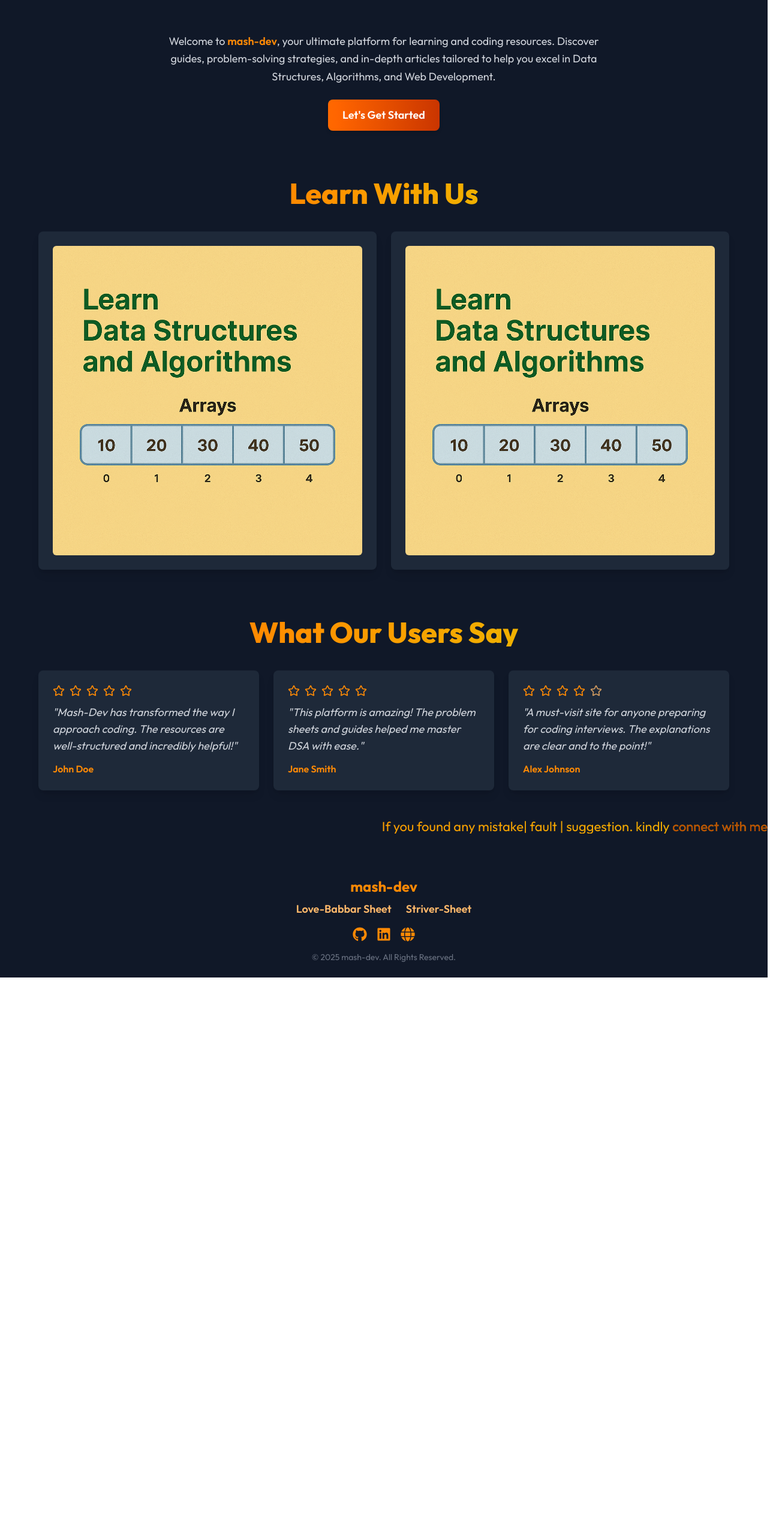
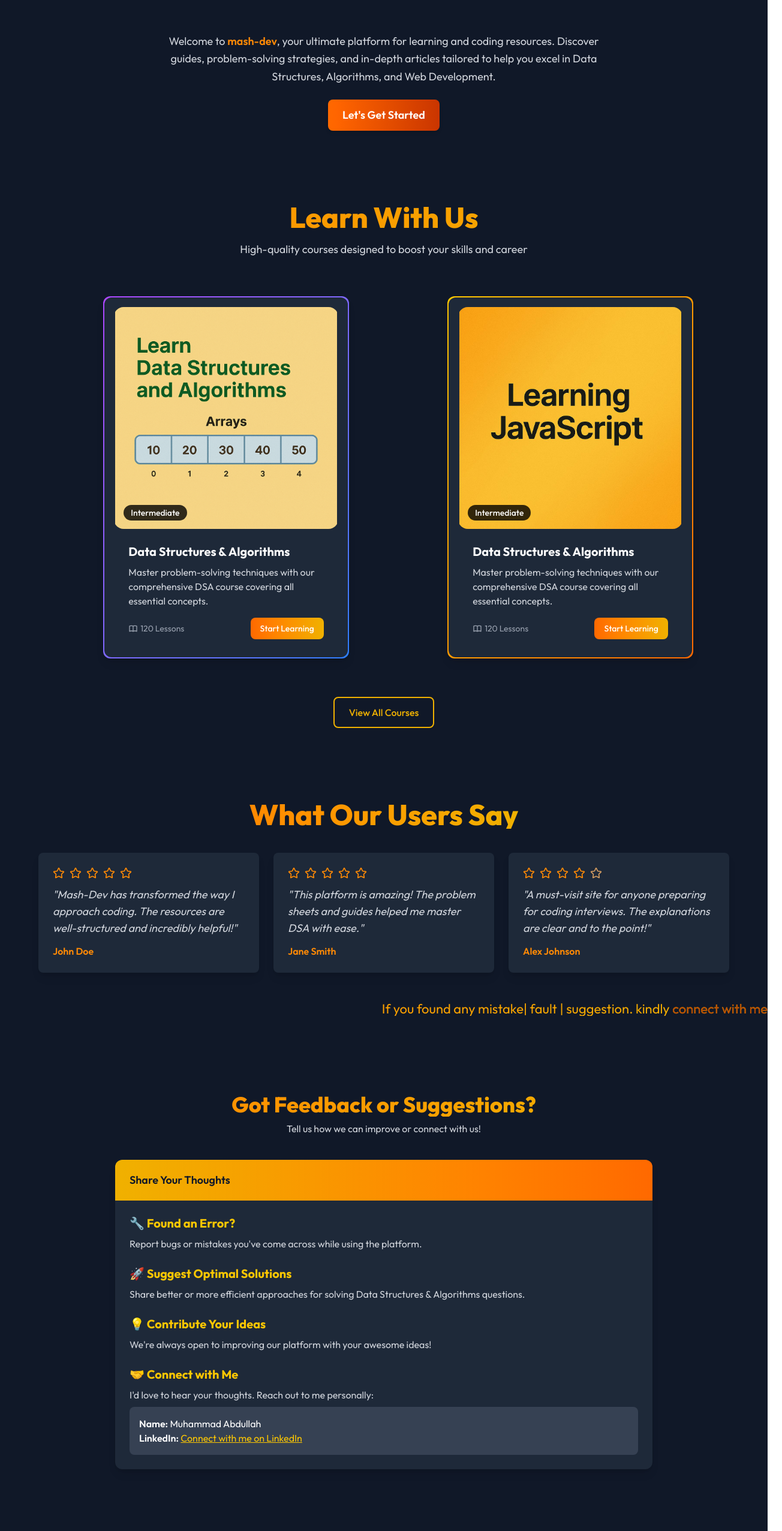
Before and after one commit to CODEMASTER-ABDULLAH-92/mesh-dev, a Next.js app: page / in a window 1280 px wide. Shown: the part 244-2797 px from the top of the page at 60% size, 1304 px wide, since content can reach past the window. Before the commit the page ends 1874 px from the top, so only its background shows below. Built offline with nearby package versions, Linux system fonts and the light colour scheme; a web font is replaced by a local one.

Commit message:
Adding the content here

```diff
--- a/app/page.js
+++ b/app/page.js
@@ -1,5 +1,7 @@
 import Connect from "@/component/Connect";
 import Learn from "@/component/Learn";
+import AboutFeedback from "@/component/Message";
+import MessageSandbox from "@/component/Message";
 import SearchSection from "@/component/SearchBar";
 import DSAComponent from "@/component/TechStack";
 import Testimonials from "@/component/Testimonial";
@@ -11,6 +13,7 @@
      <Learn/>
      <Testimonials/>
      <Connect/>
+<AboutFeedback/>
    </>
   );
 }
--- a/component/Learn.jsx
+++ b/component/Learn.jsx
@@ -1,34 +1,116 @@
-
 "use client";
 import React from 'react';
 import Image from 'next/image';
 import dsa from "@/assets/dsa.png";
+import js from "@/assets/js.jpeg";
+import Link from 'next/link';
 
 const Learn = () => {
   return (
-    <div className="bg-gray-900 text-white flex flex-col items-center px-6 py-10">
-      <h1 className="text-4xl sm:text-5xl font-extrabold text-transparent bg-clip-text bg-gradient-to-r from-orange-400 to-yellow-500 mb-10 text-center">
+    <div className="bg-gray-900 text-white px-6 py-16 sm:py-20">
+      <div className="max-w-7xl  mx-auto">
+        <div className="text-center mb-16">
+          <h1 className="text-4xl sm:text-5xl font-extrabold text-transparent bg-clip-text bg-gradient-to-r from-orange-400 to-yellow-500 mb-4">
             Learn With Us
           </h1>
-
-      <div className="grid grid-cols-1 sm:grid-cols-2 gap-6 max-w-6xl">
-        <div className="bg-gray-800 p-6 rounded-lg shadow-lg hover:shadow-2xl transition-all duration-300">
+          <p className="text-lg text-gray-300 max-w-2xl mx-auto">
+            High-quality courses designed to boost your skills and career
+          </p>
+        </div>
+        <div className="flex justify-evenly items-center min-w-7xl gap-4">
+          {/* DSA Course Card */}
+          <div className="bg-gradient-to-br w-[32%] from-purple-500 to-blue-500 p-0.5 rounded-xl shadow-lg hover:shadow-xl transition-all duration-300 hover:-translate-y-1">
+            <div className="bg-gray-800 p-4 rounded-xl  h-[600px]">
+              <div className="relative rounded-2xl p-4 h-[370px]">
+                <Link href="/all">
                 <Image
                   src={dsa}
-            alt="Learning resource 1"
-            className="w-full h-auto rounded-md"
-            width={500}
-            height={300}
+                  alt="Data Structures & Algorithms"
+                  fill
+                  className="object-contain rounded-2xl"
+                  priority
                   />
+                  </Link>
+                <div className="absolute bottom-0 left-0 right-0" />
+                <div className="absolute bottom-4 left-4">
+                  <span className="bg-black/80 text-white px-3 py-1 rounded-full text-sm font-medium">
+                    Intermediate
+                  </span>
                 </div>
-        <div className="bg-gray-800 p-6 rounded-lg shadow-lg hover:shadow-2xl transition-all duration-300">
+              </div>
+
+              <div className="p-6">
+                <h3 className="text-xl font-bold mb-2">Data Structures & Algorithms</h3>
+                <p className="text-gray-300 mb-4">
+                  Master problem-solving techniques with our comprehensive DSA course covering all essential concepts.
+                </p>
+                <div className="flex justify-between items-center text-sm text-gray-400">
+                  <div className="flex items-center">
+                    <svg className="w-4 h-4 mr-1" fill="none" stroke="currentColor" viewBox="0 0 24 24">
+                      <path strokeLinecap="round" strokeLinejoin="round" strokeWidth={2} d="M12 6.253v13m0-13C10.832 5.477 9.246 5 7.5 5S4.168 5.477 3 6.253v13C4.168 18.477 5.754 18 7.5 18s3.332.477 4.5 1.253m0-13C13.168 5.477 14.754 5 16.5 5c1.747 0 3.332.477 4.5 1.253v13C19.832 18.477 18.247 18 16.5 18c-1.746 0-3.332.477-4.5 1.253" />
+                    </svg>
+                    120 Lessons
+                  </div>
+                  <Link href="/all"  className="bg-gradient-to-r hover:opacity-90 transition-opacity from-orange-500 to-yellow-500 text-white px-4 py-2 rounded-lg text-sm font-medium">
+                    Start Learning
+                  </Link>
+                </div>
+              </div>
+            </div>
+          </div>
+
+          {/* JavaScript Course Card */}
+          <div className="bg-gradient-to-br w-[32%] from-yellow-400 to-orange-500 p-0.5 rounded-xl shadow-lg hover:shadow-xl transition-all duration-300 hover:-translate-y-1">
+
+
+          <div className="bg-gray-800 p-4 rounded-xl  h-[600px]">
+              <div className="relative rounded-2xl p-4 h-[370px]">
                 <Image
-            src={dsa}
-            alt="Learning resource 2"
-            className="w-full h-auto rounded-md"
-            width={500}
-            height={300}
+                  src={js}
+                  alt="Data Structures & Algorithms"
+                  fill
+                  className="object-contain rounded-2xl"
+                  priority
                 />
+                <div className="absolute bottom-0 left-0 right-0" />
+                <div className="absolute bottom-4 left-4">
+                  <span className="bg-black/80 text-white px-3 py-1 rounded-full text-sm font-medium">
+                    Intermediate
+                  </span>
+                </div>
+              </div>
+
+              <div className="p-6">
+                <h3 className="text-xl font-bold mb-2">Data Structures & Algorithms</h3>
+                <p className="text-gray-300 mb-4">
+                  Master problem-solving techniques with our comprehensive DSA course covering all essential concepts.
+                </p>
+                <div className="flex justify-between items-center text-sm text-gray-400">
+                  <div className="flex items-center">
+                    <svg className="w-4 h-4 mr-1" fill="none" stroke="currentColor" viewBox="0 0 24 24">
+                      <path strokeLinecap="round" strokeLinejoin="round" strokeWidth={2} d="M12 6.253v13m0-13C10.832 5.477 9.246 5 7.5 5S4.168 5.477 3 6.253v13C4.168 18.477 5.754 18 7.5 18s3.332.477 4.5 1.253m0-13C13.168 5.477 14.754 5 16.5 5c1.747 0 3.332.477 4.5 1.253v13C19.832 18.477 18.247 18 16.5 18c-1.746 0-3.332.477-4.5 1.253" />
+                    </svg>
+                    120 Lessons
+                  </div>
+                  <button className="bg-gradient-to-r hover:opacity-90 transition-opacity from-orange-500 to-yellow-500 text-white px-4 py-2 rounded-lg text-sm font-medium">
+                    Start Learning
+                  </button>
+                </div>
+              </div>
+            </div>
+
+
+
+
+
+          </div>
+
+        </div>
+
+        <div className="text-center mt-16">
+          <button className="border-2 border-yellow-500 text-yellow-500 hover:bg-yellow-500 hover:text-gray-900 font-medium px-6 py-3 rounded-lg transition-all duration-300">
+            View All Courses
+          </button>
         </div>
       </div>
     </div>
--- /dev/null
+++ b/component/Message.jsx
@@ -0,0 +1,78 @@
+"use client";
+import React, { useState } from "react";
+
+const AboutFeedback = () => {
+
+
+  return (
+    <div className="bg-gray-900 text-white px-6 py-16 sm:py-20">
+      <div className="max-w-4xl mx-auto">
+        <div className="text-center mb-10">
+          <h2 className="text-4xl font-extrabold text-transparent bg-clip-text bg-gradient-to-r from-orange-400 to-yellow-500">
+            Got Feedback or Suggestions?
+          </h2>
+          <p className="text-gray-300 mt-2">
+            Tell us how we can improve or connect with us!
+          </p>
+        </div>
+
+        <div className="bg-gray-800 rounded-xl shadow-lg">
+          <button
+
+            className="w-full text-left px-6 py-5 font-semibold text-lg bg-gradient-to-r from-yellow-500 to-orange-500 text-gray-900 rounded-t-xl hover:opacity-90 transition-all"
+          >
+Share Your Thoughts
+          </button>
+
+
+            <div className="px-6 py-6 space-y-6">
+              <div>
+                <h3 className="text-xl font-bold text-yellow-400 mb-2">🔧 Found an Error?</h3>
+                <p className="text-gray-300">
+                  Report bugs or mistakes you've come across while using the platform.
+                </p>
+              </div>
+
+              <div>
+                <h3 className="text-xl font-bold text-yellow-400 mb-2">🚀 Suggest Optimal Solutions</h3>
+                <p className="text-gray-300">
+                  Share better or more efficient approaches for solving Data Structures & Algorithms questions.
+                </p>
+              </div>
+
+              <div>
+                <h3 className="text-xl font-bold text-yellow-400 mb-2">💡 Contribute Your Ideas</h3>
+                <p className="text-gray-300">
+                  We're always open to improving our platform with your awesome ideas!
+                </p>
+              </div>
+
+              <div>
+                <h3 className="text-xl font-bold text-yellow-400 mb-2">🤝 Connect with Me</h3>
+                <p className="text-gray-300 mb-2">
+                  I'd love to hear your thoughts. Reach out to me personally:
+                </p>
+                <div className="bg-gray-700 p-4 rounded-lg">
+                  <p><span className="font-semibold">Name:</span> Muhammad Abdullah</p>
+                  <p>
+                    <span className="font-semibold">LinkedIn:</span>{" "}
+                    <a
+                      href="https://www.linkedin.com/in/muhammadabdullahpeerzada"
+                      target="_blank"
+                      rel="noopener noreferrer"
+                      className="text-yellow-400 underline hover:text-yellow-500 transition-colors"
+                    >
+                      Connect with me on LinkedIn
+                    </a>
+                  </p>
+                </div>
+              </div>
+            </div>
+
+        </div>
+      </div>
+    </div>
+  );
+};
+
+export default AboutFeedback;
```
Lines whose indentation alone changed are shown as unchanged.
